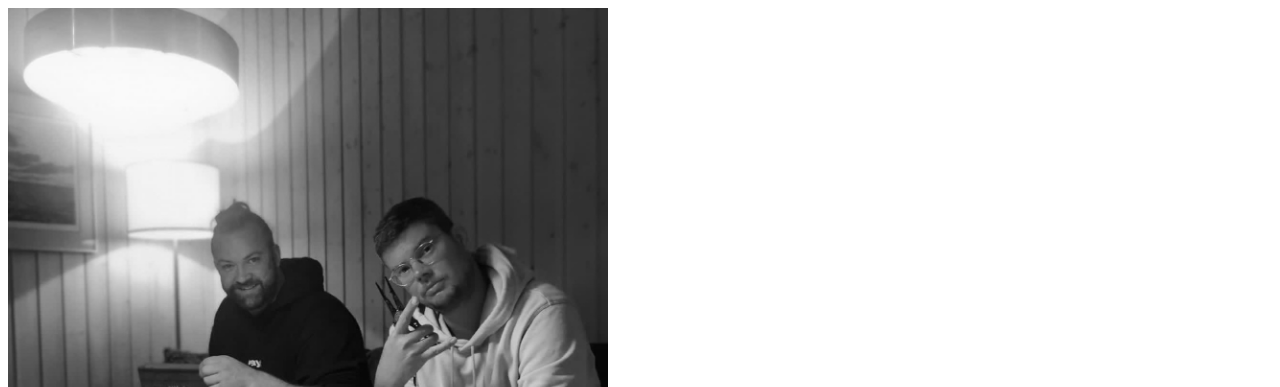
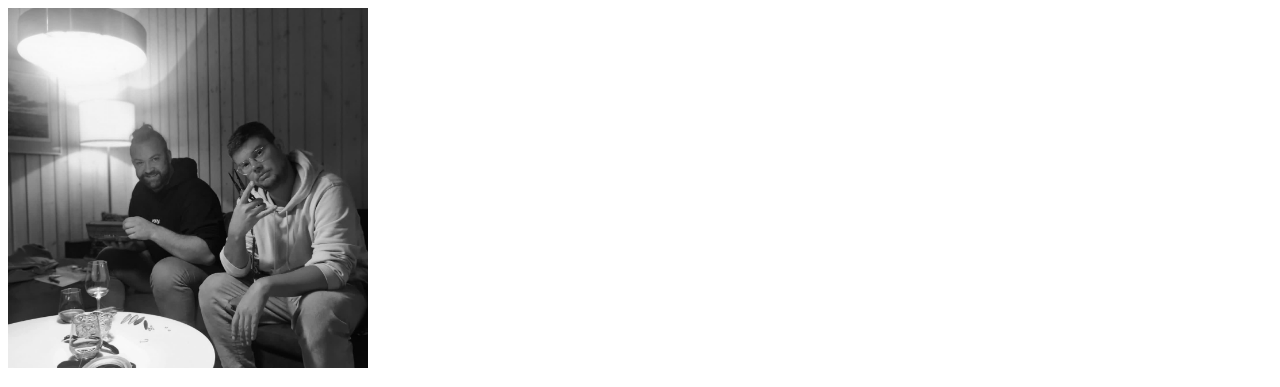
Before and after one commit to ThiloMell/ProsiKnoten, a plain HTML site: page index.html in a window 1280 px wide. Shown: the top 387 px of the page. Drawn offline with Linux system fonts and the light colour scheme.

Commit message:
Add profile picture with 360px

```diff
--- a/index.html
+++ b/index.html
@@ -6,7 +6,7 @@
     <title>Prosi & Knoten 🥂</title>
 </head>
 <body>
-<img src="ProsiKnoten Titelbild.jpg" alt="Prosi und Knoten Profilbild" height="600 px" width="600 px"></img></td>
+<img src="ProsiKnoten Titelbild.jpg" alt="Prosi und Knoten Profilbild" height="360 px" width="360 px"></img></td>
 <h1>Prosi & Knoten</h1>
 <p><em>"Digga, lass mal unser Hobby zum Beruf machen!"</em></p><br>
 <h3>Aller Anfang ist geil</h3>
```
